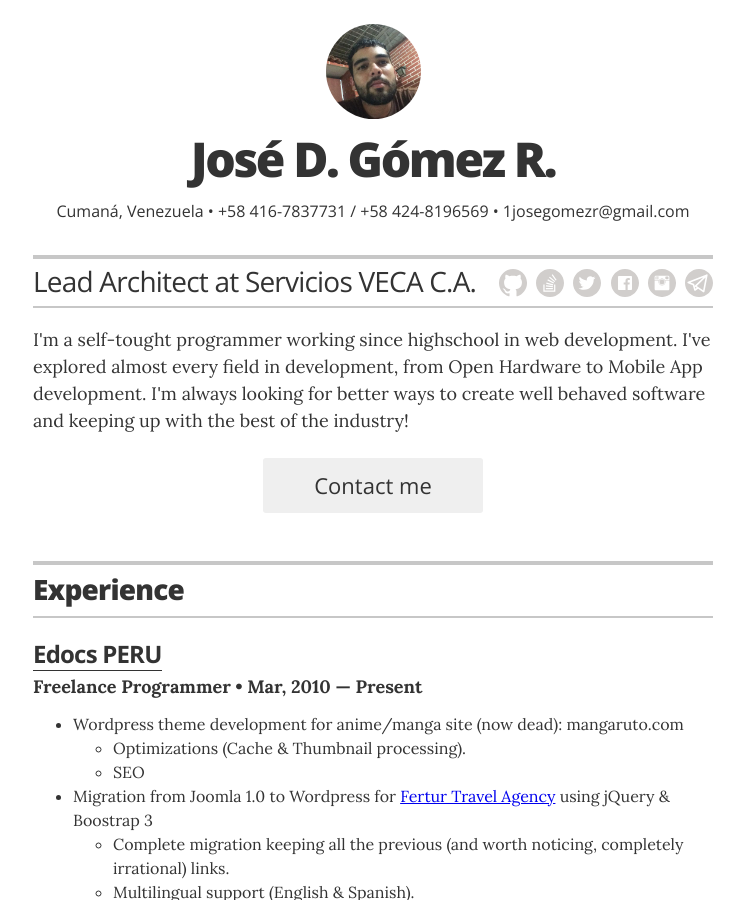
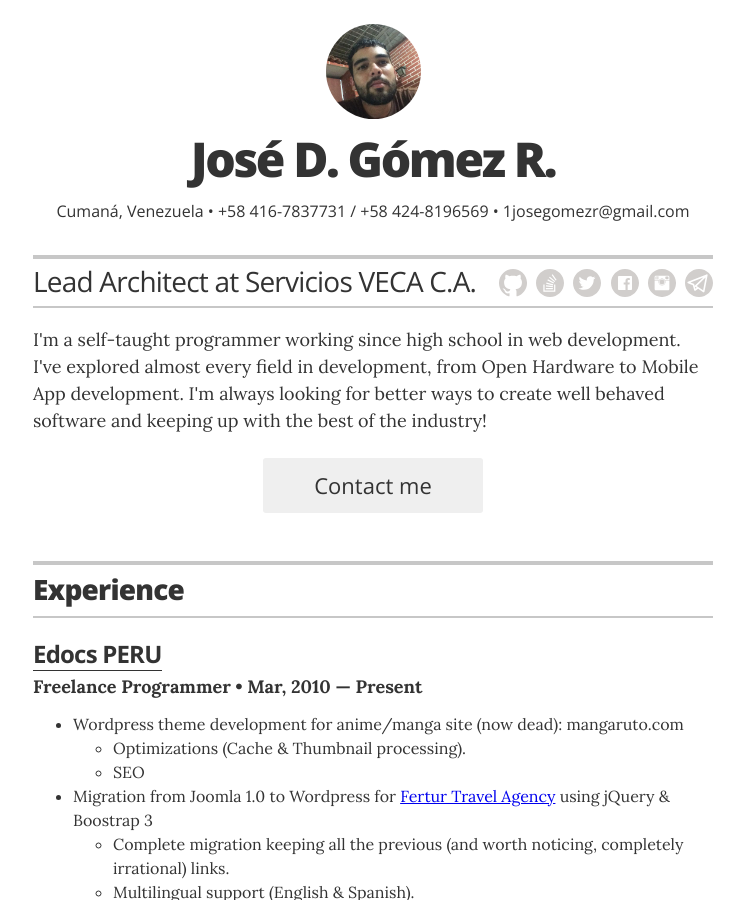
Before and after one commit to josegomezr/josegomezr.github.io, a Jekyll site: the page built from index.html, in a window 1280 px wide and 900 px high. Shown: the whole window, without its empty margins (267-1011 px from the left). Built offline with Jekyll 4.4.1, drawn with Linux system fonts in a browser that asks for light colours.

Commit message:
typo fix

```diff
--- a/_config.yml
+++ b/_config.yml
@@ -24,7 +24,11 @@ resume_contact_address:         "Cumaná, Venezuela"
 resume_header_contact_info:     "Cumaná, Venezuela • +58 416-7837731 / +58 424-8196569 • 1josegomezr@gmail.com"
 display_header_contact_info:    "true"
 
-resume_header_intro: "<p>I'm a self-tought programmer working since highschool in web development. I've explored almost every field in development, from Open Hardware to Mobile App development. I'm always looking for better ways to create well behaved software and keeping up with the best of the industry!</p>"
+resume_header_intro: >
+  <p>I'm a self-taught programmer working since high school in web development.
+  I've explored almost every field in development, from Open Hardware to Mobile App development.
+  I'm always looking for better ways to create well behaved software and
+  keeping up with the best of the industry!</p>
 
 # use "yes" to display the email contact button,
 # "no" to display an "I'm not looking for work" message,
```
